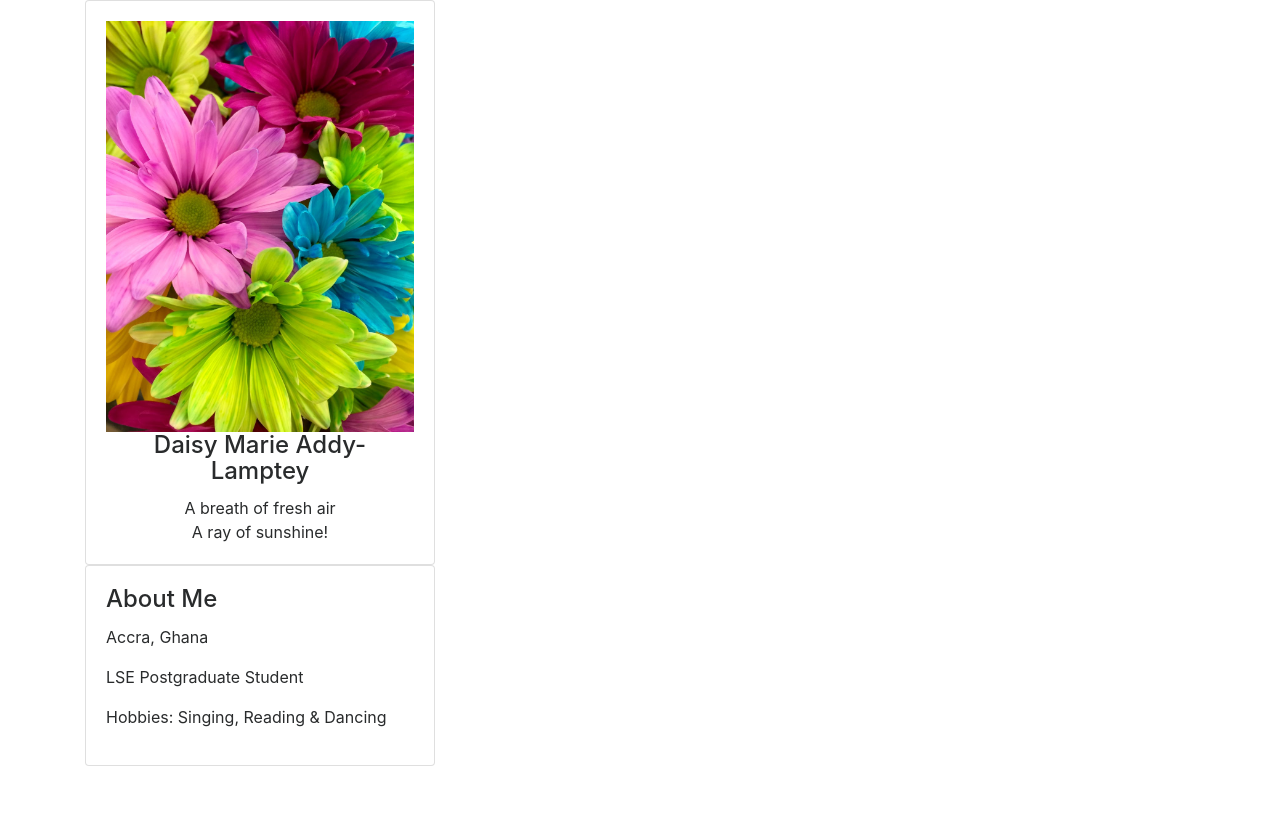
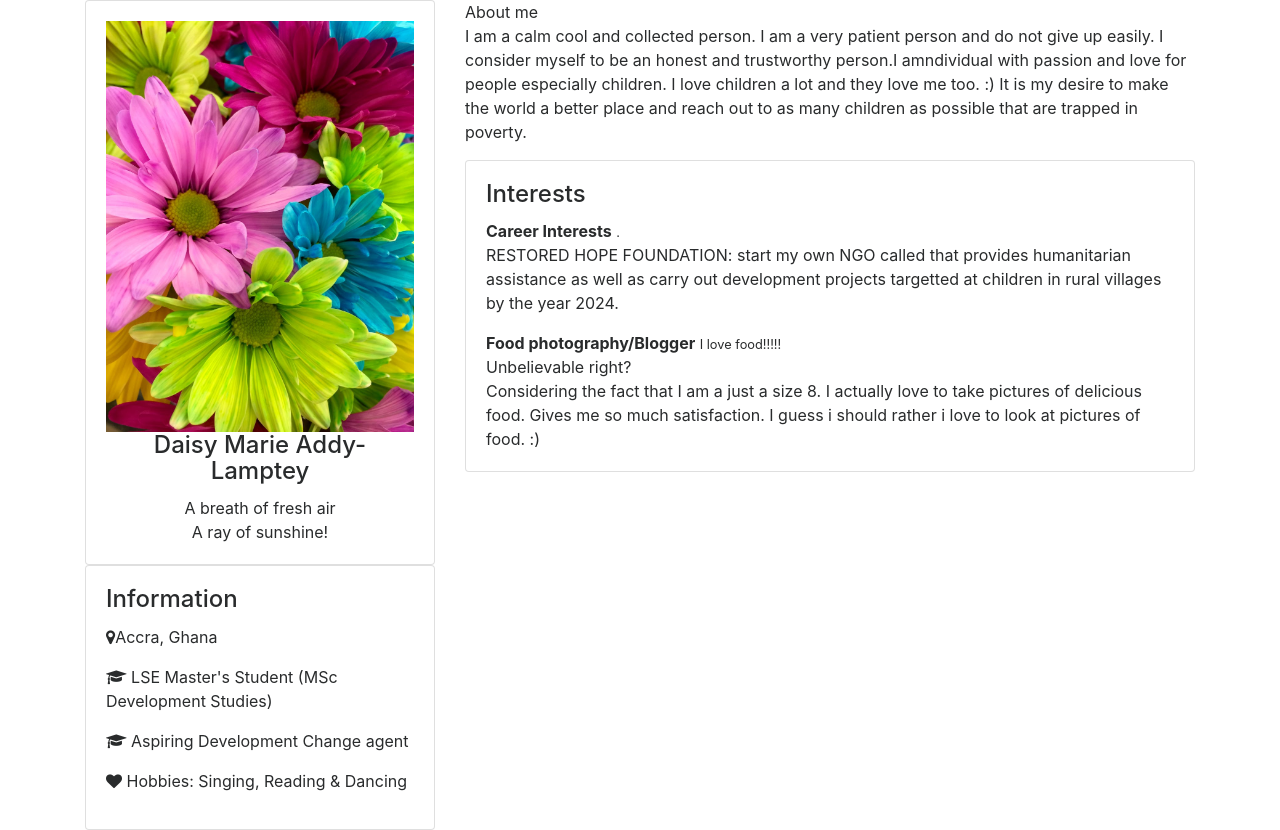
Before and after one commit to Daisylamp/Daisylamp.github.io, a plain HTML site: page index.html in a window 1280 px wide. Before the commit the page ends 800 px from the top, so only its background shows below. Drawn offline with nearby package versions, Linux system fonts and the light colour scheme.

Commit message:
Add files via upload

```diff
--- a/index.html
+++ b/index.html
@@ -7,6 +7,8 @@
     <link rel="stylesheet" type="text/css" href="css/my-style.css">
   </head>
 
+
+    </div>
 
   <body>
     <div class="container">
@@ -19,26 +21,59 @@
               <p class="card-text">
                 A breath of fresh air<br>
                 A ray of sunshine!
-              </p>
+               </p>
             </div>
           </div>
 
+
             <div class="card">
             <div class="card-block">
-              <h4 class="card-title">About Me</h4>
+              <h4 class="card-title">Information</h4>
               <p>
-                Accra, Ghana
+                 <i class="fa fa-map-marker"></i>Accra, Ghana
               </p>
               <p>
-                LSE Postgraduate Student
+                <i class="fa fa-graduation-cap"></i> LSE Master's Student (MSc Development Studies)
               </p>
 
+
+               <p>
+                 <i class="fa fa-graduation-cap"></i> Aspiring Development Change agent
+               </p>
+
               <p>
-                Hobbies: Singing, Reading & Dancing
+                <i class="fa fa-heart"></i> Hobbies: Singing, Reading & Dancing
               </p>
             </div>
           </div>
         </div>
+
+        <div class="col-md-8">   About me
+
+        <p>I am a calm cool and collected person. I am a very patient person and do not give up easily. I consider myself to be an honest and trustworthy person.I amndividual with passion and love for people especially children. I love children a lot and they love me too. :) It is my desire to make the world a better place and reach out to as many children as possible that are trapped in poverty.
+         </p>
+
+<div class="card">
+            <div class="card-block">
+              <h4 class="card-title">Interests</h4>
+              <p class="card-text">
+                <strong>Career Interests</strong>
+                <small>.</small>
+                <br>
+               RESTORED HOPE FOUNDATION: start my own NGO called that provides humanitarian assistance as well as carry out development projects targetted at children in rural villages by the year 2024.
+              </p>
+
+<p class="card-text">
+                <strong>Food photography/Blogger</strong>
+                <small>I love food!!!!!</small>
+                <br>
+                Unbelievable right?  <br>
+                Considering the fact that I am a just a size 8. I actually love to take pictures of delicious food. Gives me so much satisfaction. I guess i should rather i love to look at pictures of food. :)
+              </p>
+
+        </div>
+
+
       </div>
     </div>
   </body>
```
Also changed, not shown: css/my-style.css (line endings or trailing spaces), img/ig.jpg (added).
